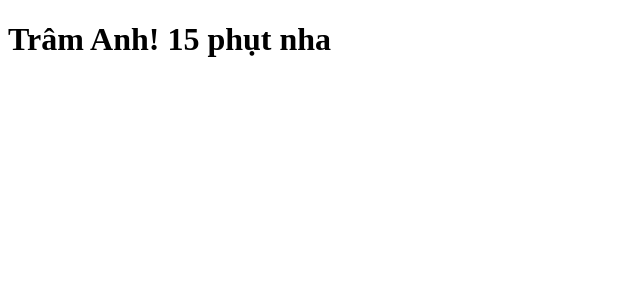
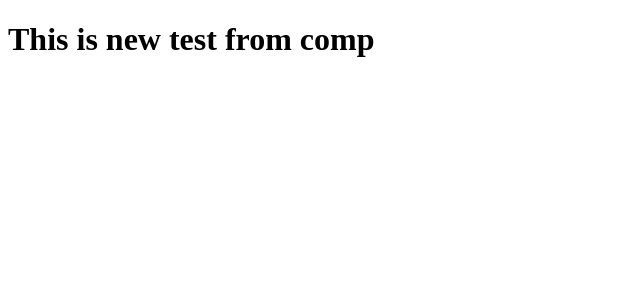
Before and after one commit to curvecode/circle-ci-ang, an Angular app: page / in a window 1280 px wide. Shown: the top 300 px of the page, without its empty margins (0-640 px from the left). Built offline with nearby package versions, Linux system fonts and the light colour scheme.

Commit message:
Rebuild again for new title

```diff
--- a/src/app/app.component.ts
+++ b/src/app/app.component.ts
@@ -6,5 +6,5 @@ import { Component } from '@angular/core';
   styleUrls: ['./app.component.scss']
 })
 export class AppComponent {
-  title = 'Trâm Anh! 15 phụt nha';
+  title = 'This is new test from comp';
 }
```
